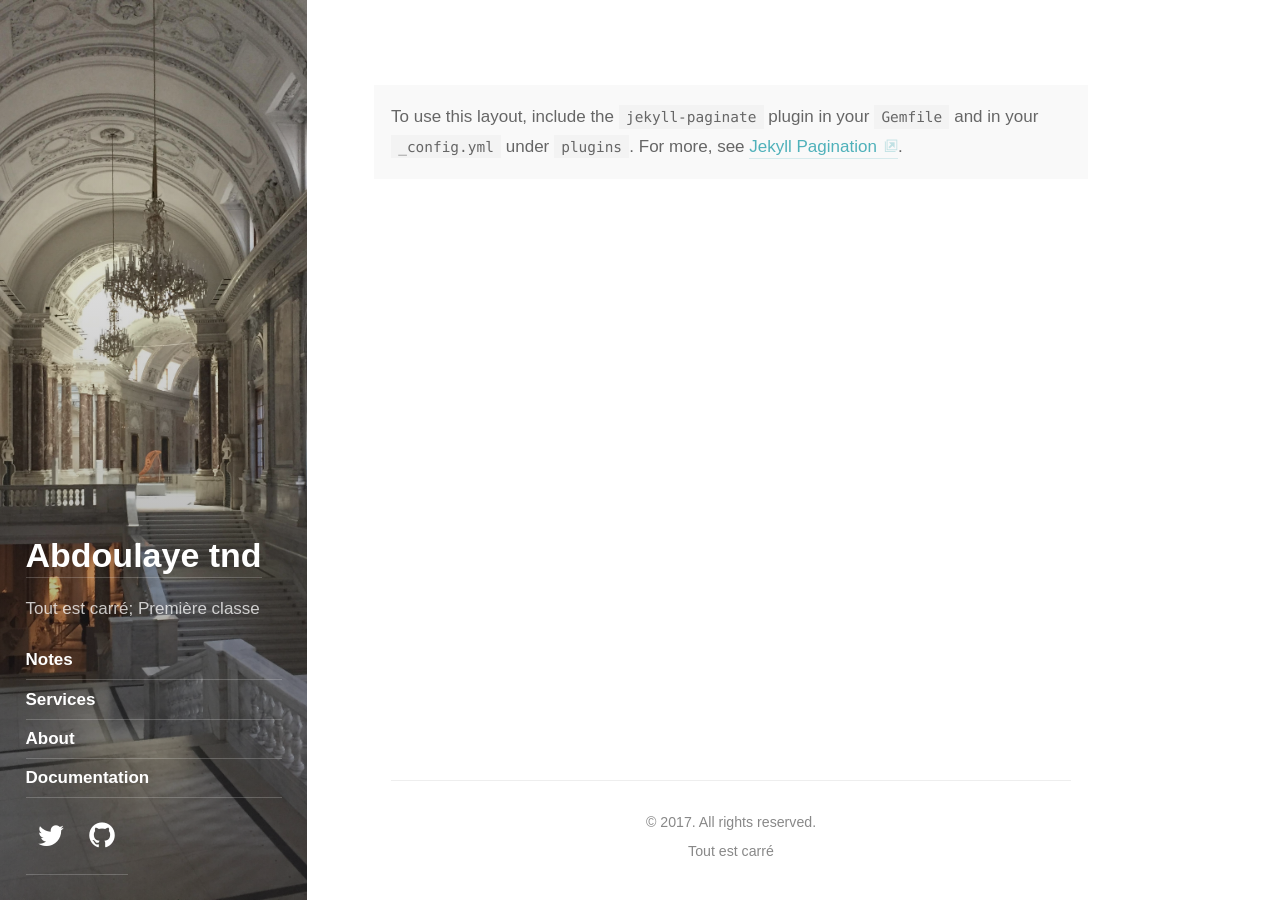
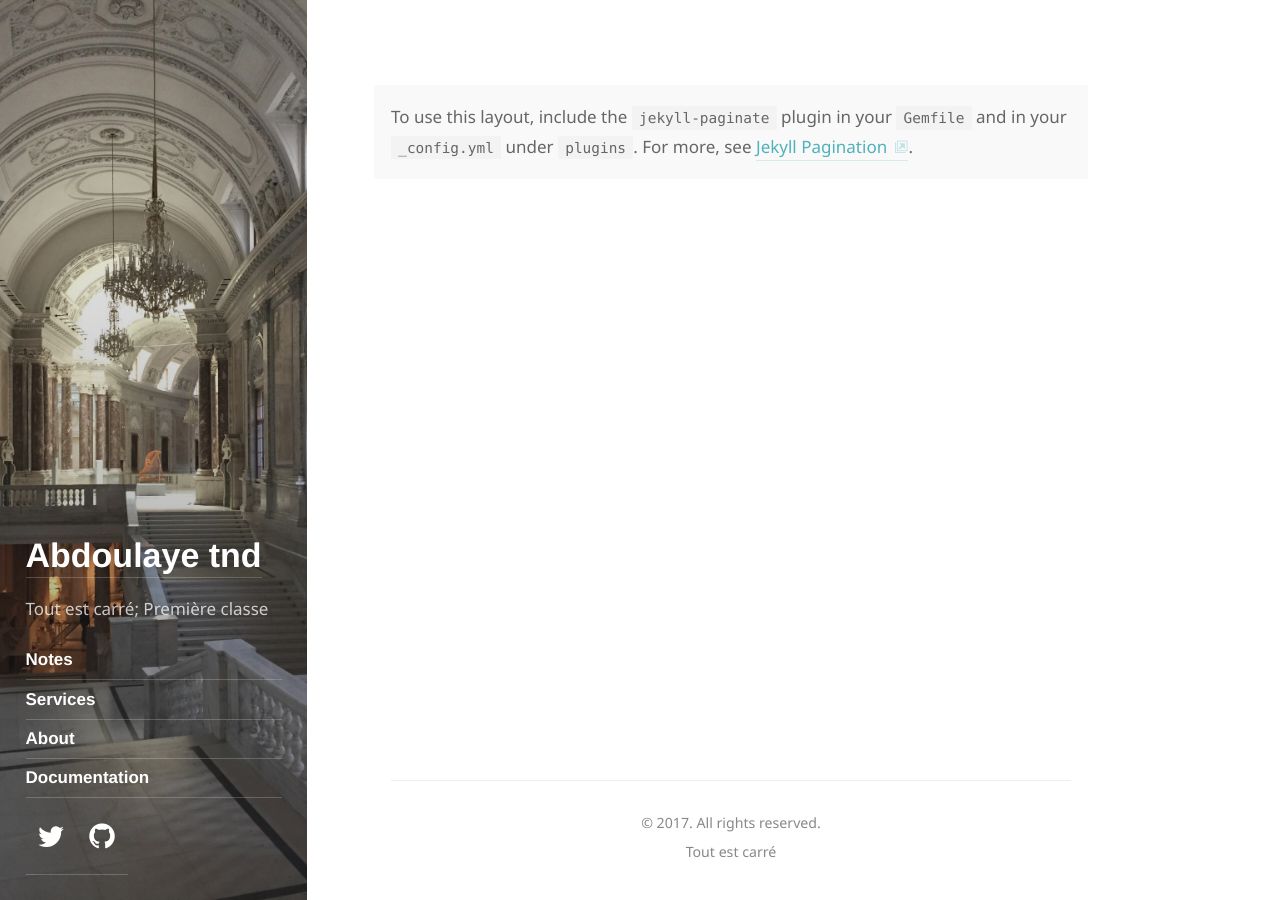
Before and after one commit to abdoulaye-tnd/tandian, a Jekyll site: the page built from index.html, in a window 1280 px wide. Built offline with Jekyll 4.4.1, drawn with Linux system fonts in a browser that asks for light colours; some web fonts are replaced; the list of posts is cut into pages by our own code.

Commit message:
Update _config.yml

```diff
--- a/_config.yml
+++ b/_config.yml
@@ -81,11 +81,9 @@
 
 # The string encoding which fonts to fetch from Google Fonts.
 # See: <https://qwtel.com/hydejack/docs/configuration/>
-
-font:         "'Righteous', Arial, sans-serif"
-font_heading: "'Patua One', Arial, sans-serif"
-
-google_fonts: "Patua+One:800|Righteous:500,500i,800,800i"
+font:         "'Noto Sans', Helvetica, Arial, sans-serif"
+font_heading: "'Roboto Slab', Helvetica, Arial, sans-serif"
+google_fonts: "Roboto+Slab:700i|Noto+Sans:400,400i,700,900i"
 
 
 
```
